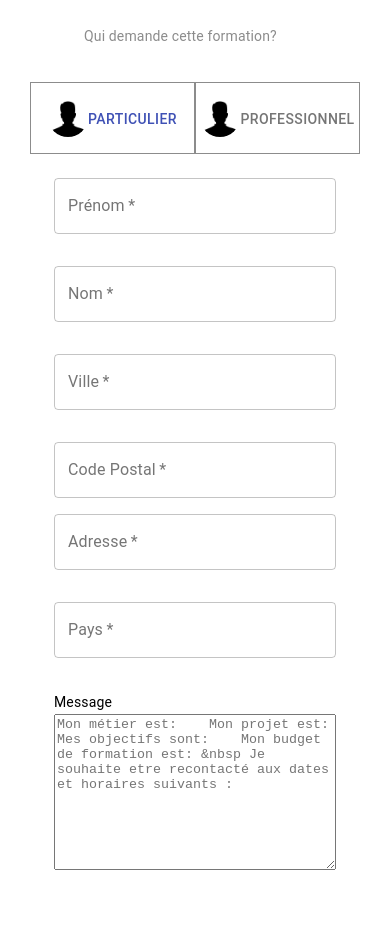
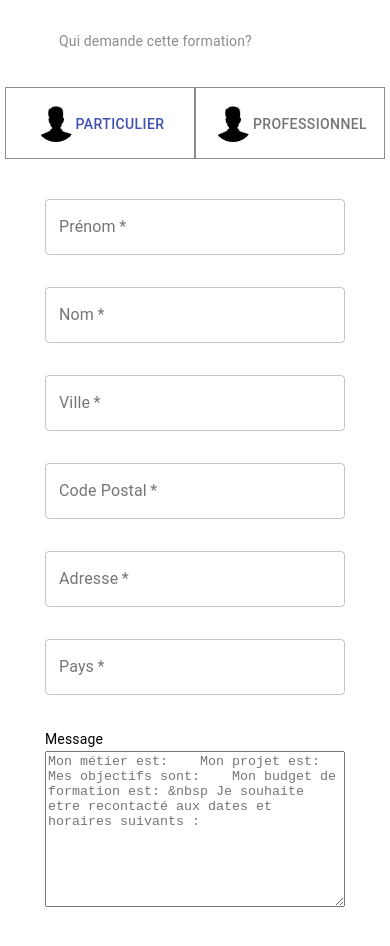
Before and after one commit to syrax68/Nextjs-devis, a Next.js app: page /components/Address in a window 390 px wide. Shown: the top 946 px of the page. Before the commit the page ends 925 px from the top, so only its background shows below. Built offline with nearby package versions, Linux system fonts and the light colour scheme.

Commit message:
style modal

```diff
--- a/pages/components/DevisModal.js
+++ b/pages/components/DevisModal.js
@@ -236,7 +236,7 @@ export default function Devis() {
                             </Button>
                         </div>
                         ) : (
-                        <div>
+                        <div style={{width:"100%"}}>
                         {activeStep === 0? <Contact /> : activeStep === 1? <Address/> : <Facture />}
 
                             <div className={styles.footer}>
--- a/styles/modal.module.css
+++ b/styles/modal.module.css
@@ -51,6 +51,17 @@
     padding: 0 30px;
     font-family: open sans, sans-serif;
 }
+@media (max-width: 400px) {
+    .body {
+        padding: 5px;
+        font-family: open sans, sans-serif;
+    }
+    .content div {
+        width: 100%;
+        margin: 0px;
+    }
+}
+
 .content {
     padding: 0px !important;
     padding-bottom: 24px !important;
```
Lines whose indentation alone changed are shown as unchanged.
